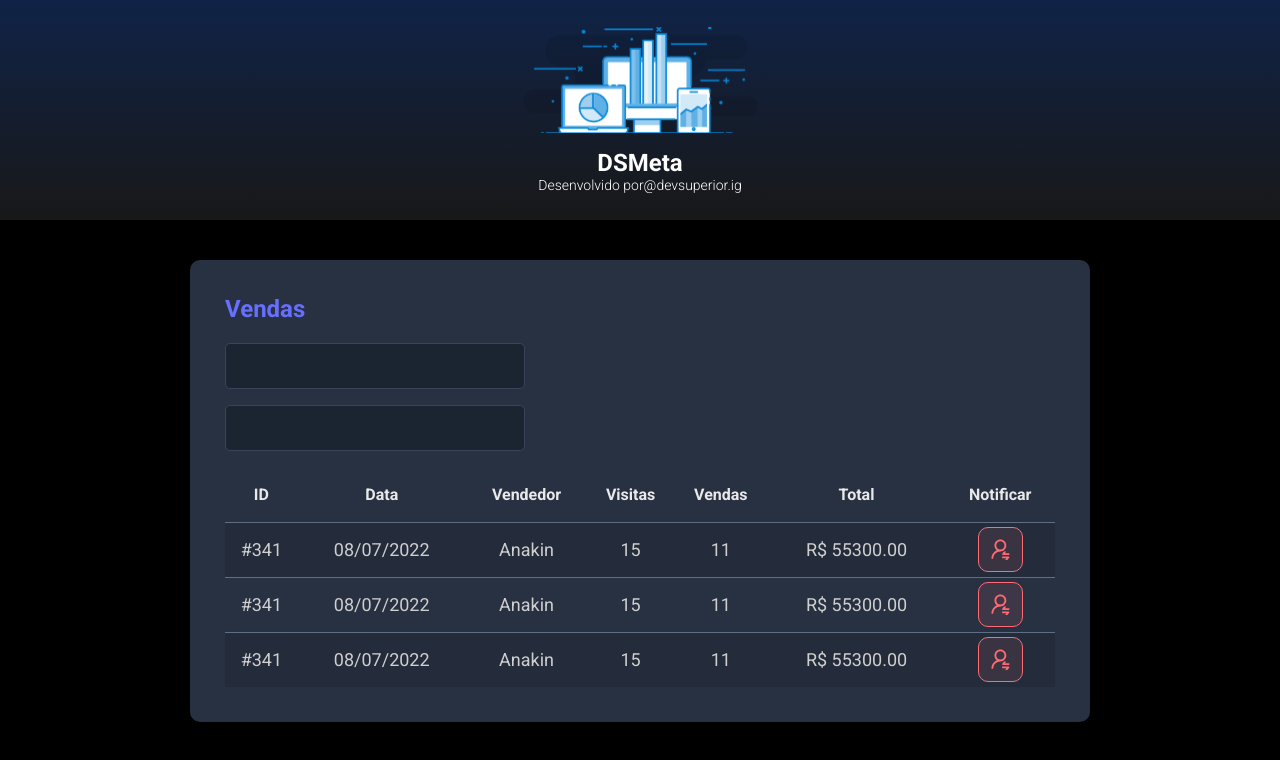
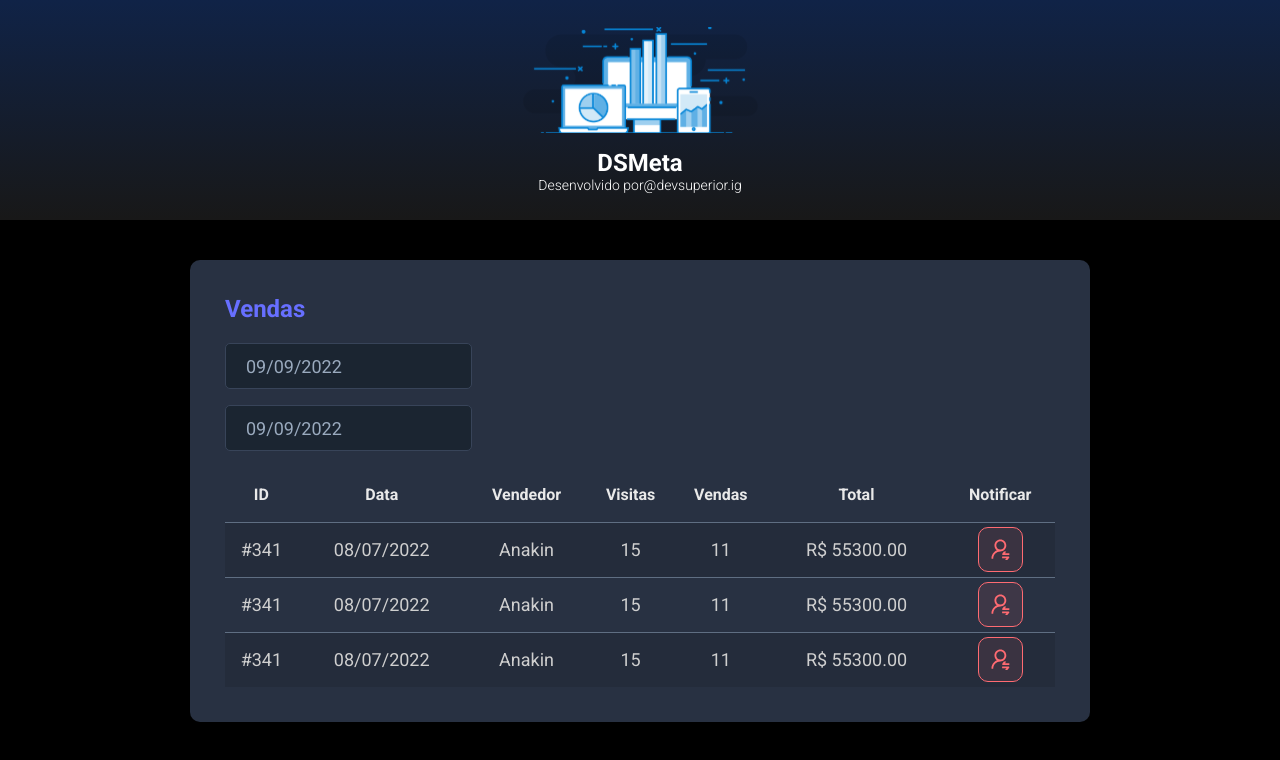
Before and after one commit to GuilhermeAureliano/dsmeta, a React (Vite) app in the folder frontend/: page / in a window 1280 px wide. Shown: the top 760 px of the page. Built offline with nearby package versions, Linux system fonts and the light colour scheme.

Commit message:
Add componente DatePicker

```diff
--- a/frontend/package.json
+++ b/frontend/package.json
@@ -9,7 +9,9 @@
     "preview": "vite preview"
   },
   "dependencies": {
+    "@types/react-datepicker": "4.4.2",
     "react": "^18.2.0",
+    "react-datepicker": "4.8.0",
     "react-dom": "^18.2.0"
   },
   "devDependencies": {
--- /dev/null
+++ b/frontend/src/components/Input/index.tsx
@@ -0,0 +1,15 @@
+import DatePicker from "react-datepicker";
+import "react-datepicker/dist/react-datepicker.css";
+
+function Input() {
+    return (
+        <DatePicker
+            selected={new Date()}
+            onChange={(date: Date) => { }}
+            className="dsmeta-form-control"
+            dateFormat="dd/MM/yyyy"
+        />
+    );
+}
+
+export default Input;
--- a/frontend/src/components/SalesCard/index.tsx
+++ b/frontend/src/components/SalesCard/index.tsx
@@ -1,3 +1,4 @@
+import Input from '../Input';
 import NotificationButton from '../NotificationButton';
 import './styles.css';
 
@@ -7,10 +8,10 @@
             <h2 className="dsmeta-sales-title">Vendas</h2>
             <div>
                 <div className="dsmeta-form-control-container">
-                    <input className="dsmeta-form-control" type="text" />
+                    <Input />
                 </div>
                 <div className="dsmeta-form-control-container">
-                    <input className="dsmeta-form-control" type="text" />
+                    <Input />
                 </div>
             </div>
 
```
Also changed, not shown: 1 other file (tests, documents, lock files or other folders).
